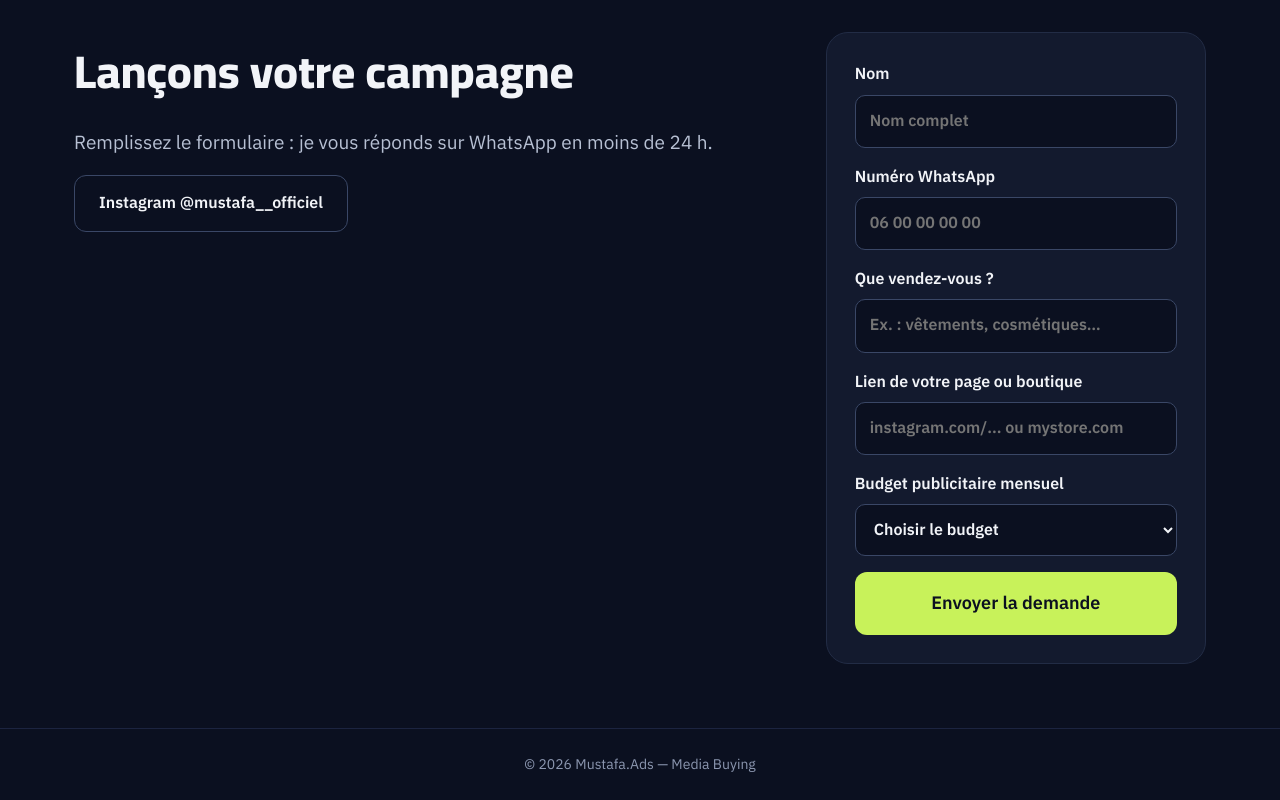
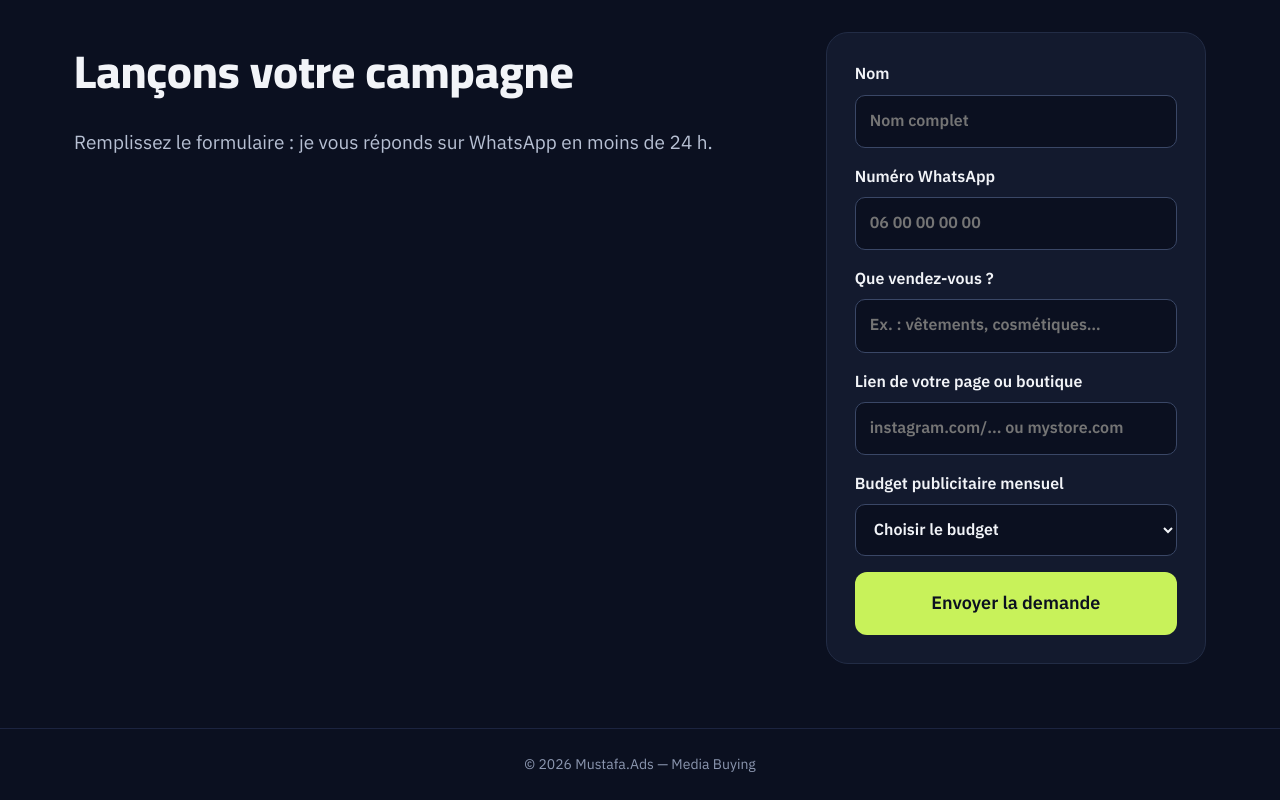
Before and after one commit to mstafasaadawi-lang/mustafa-ads, a plain HTML site: page fr/index.html in a window 1280 px wide. Shown: the part 4877-5677 px from the top of the page. Drawn offline with Linux system fonts and the light colour scheme.

Commit message:
Remove Instagram button above form

```diff
--- a/fr/index.html
+++ b/fr/index.html
@@ -194,10 +194,7 @@ function track(ev, p){ if (window.fbq) fbq('track', ev, p||{}); }
     <div style="flex: 999 1 420px; min-width: 0; display: flex; flex-direction: column; gap: 16px">
       <h2 style="margin: 0; font-family: Cairo, sans-serif; font-weight: 800; font-size: clamp(30px, 3.8vw, 46px)">Lançons votre campagne</h2>
       <p style="margin: 0; font-size: 19px; color: #B7C0D3">Remplissez le formulaire : je vous réponds sur WhatsApp en moins de 24 h.</p>
-      <div style="display: flex; flex-wrap: wrap; gap: 12px">
-        <a href="https://www.instagram.com/mustafa__officiel" style="text-decoration: none; border: 1px solid #3A4766; color: #F2F4F8; font-weight: 600; padding: 14px 24px; border-radius: 12px; min-height: 48px; box-sizing: border-box; display: inline-flex; align-items: center">Instagram @mustafa__officiel</a>
       </div>
-    </div>
     <form id="leadForm" style="flex: 1 1 380px; min-width: 0; background: #131A2E; border: 1px solid #222C45; border-radius: 22px; padding: 28px; display: flex; flex-direction: column; gap: 16px"><div id="packNote" hidden style="background:#0B1020;border:1px solid #C8F25A;color:#C8F25A;border-radius:10px;padding:10px 14px;font-weight:700">Pack choisi : <span id="packName" dir="ltr"></span></div>
       <label for="f-name" style="display: flex; flex-direction: column; gap: 6px; font-weight: 600">Nom<input id="f-name" required type="text" placeholder="Nom complet" style="font: inherit; background: #0B1020; color: #F2F4F8; border: 1px solid #3A4766; border-radius: 10px; padding: 12px 14px; min-height: 48px; box-sizing: border-box"></label>
       <label for="f-phone" style="display: flex; flex-direction: column; gap: 6px; font-weight: 600">Numéro WhatsApp<input id="f-phone" required type="tel" placeholder="06 00 00 00 00" style="font: inherit; background: #0B1020; color: #F2F4F8; border: 1px solid #3A4766; border-radius: 10px; padding: 12px 14px; min-height: 48px; box-sizing: border-box"></label>
```
Also changed, not shown: index.html (+0 -3 lines).
